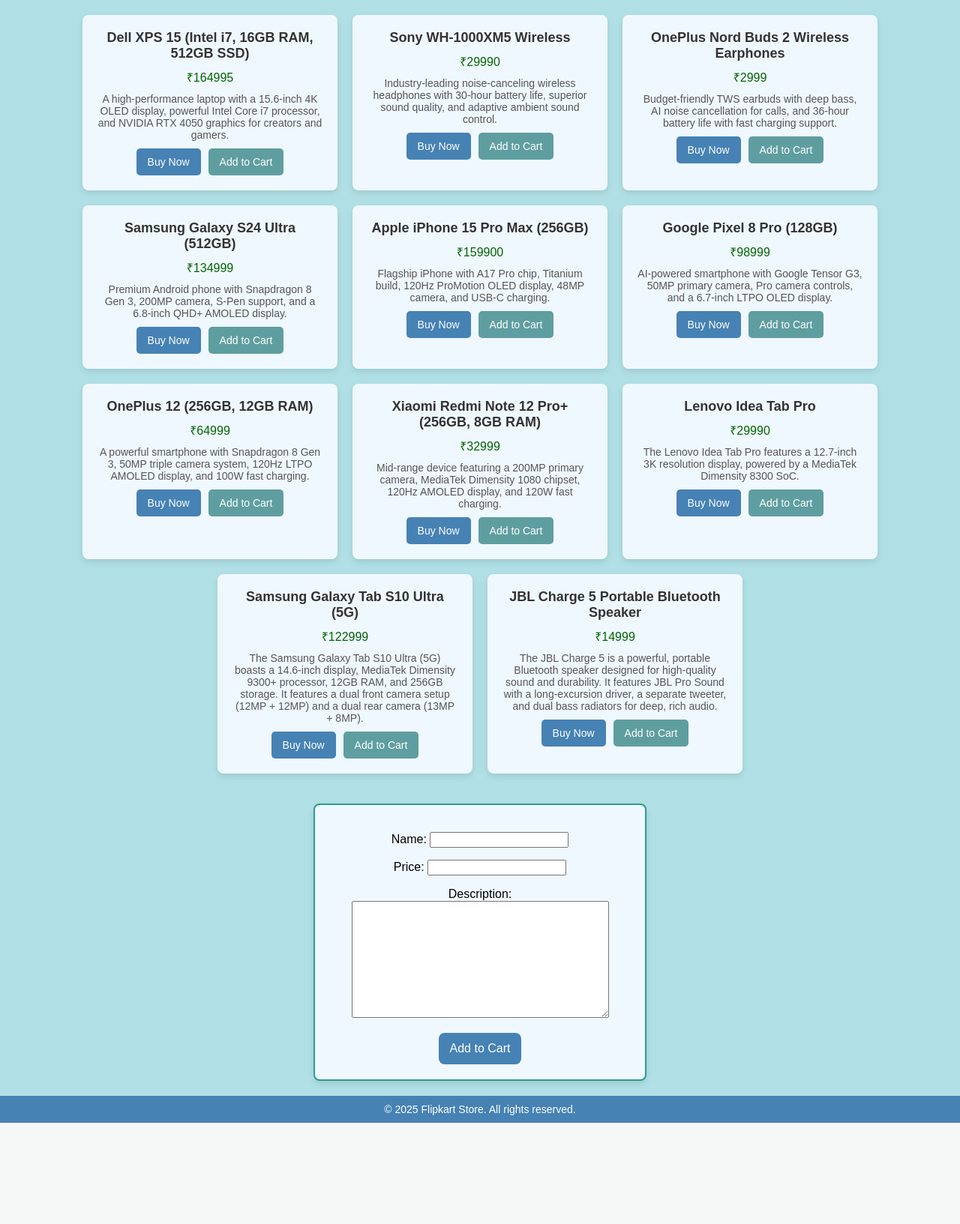
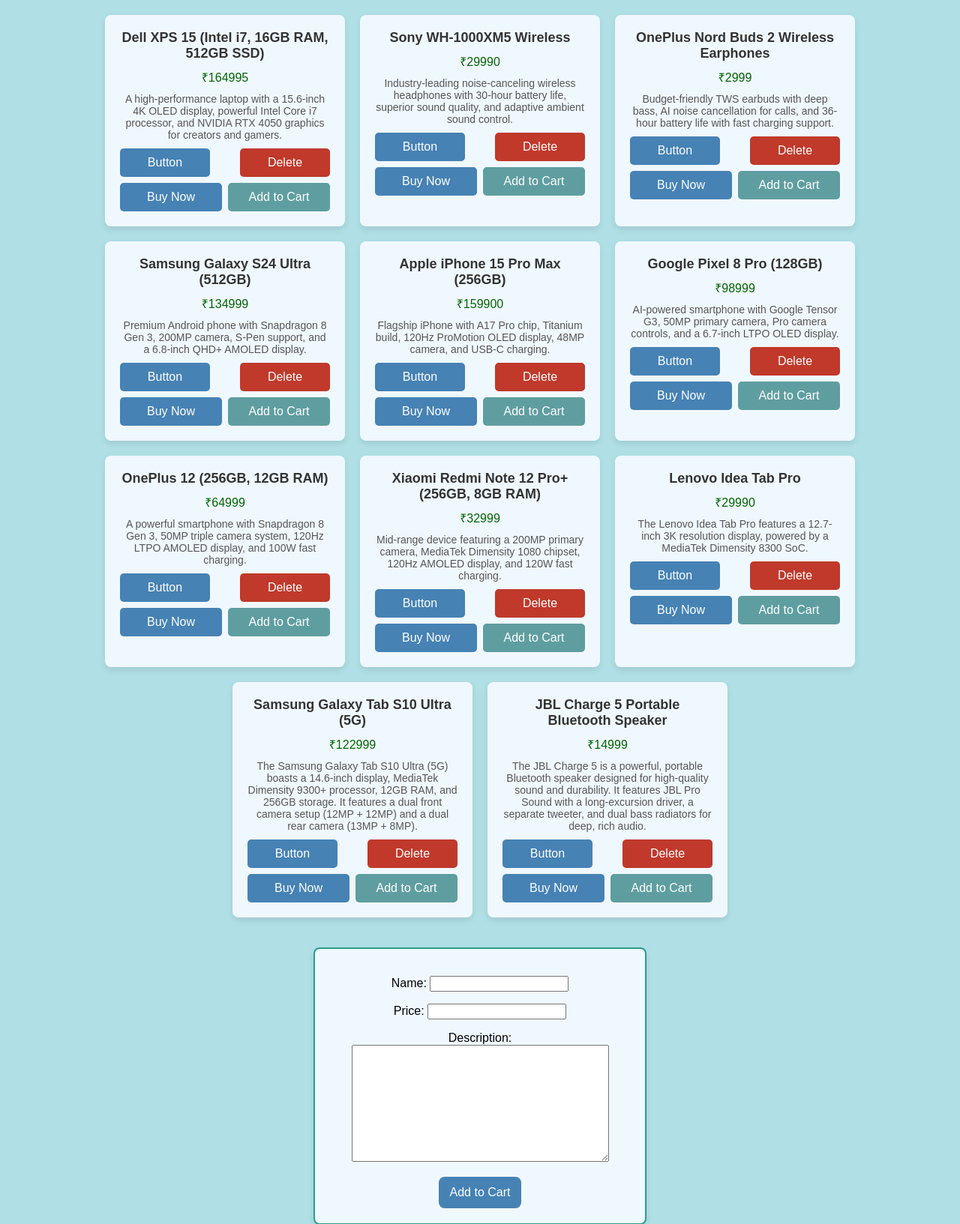
Before and after one commit to Rohan271004/Python_Project_Django, a Django app: page /electronics/product/ in a window 1280 px wide. Shown: the part 127-1760 px from the top of the page at 75% size. Before the commit the page ends 1625 px from the top, so only its background shows below. Run offline with Django 5.2, Linux system fonts and the light colour scheme; data comes from the database, SQL or seed files in the repository; both versions use the stored data as it was after the commit.

Commit message:
Third Commit

```diff
--- a/electronics/models.py
+++ b/electronics/models.py
@@ -5,6 +5,7 @@
     name = models.CharField(max_length=100)
     price = models.IntegerField()
     description = models.TextField()
+    image = models.ImageField(upload_to = 'images/', null=True , blank=True)
 
     def __str__(self):
         return self.name
--- a/electronics/templates/electronics/product_detail.html
+++ b/electronics/templates/electronics/product_detail.html
@@ -14,6 +14,8 @@
         flex-direction: column;
         align-items: center;
       }
+
+      /* Header */
       .header {
         background-color: #264653;
         color: white;
@@ -24,15 +26,17 @@
         font-weight: bold;
         animation: fadeInDown 1s ease-in-out;
       }
+
+      /* Navbar */
       .navbar {
         width: 100%;
         background-color: #2a9d8f;
-        overflow: hidden;
         display: flex;
         justify-content: center;
         padding: 10px 0;
         animation: fadeInDown 1s ease-in-out;
       }
+
       .navbar a {
         color: white;
         text-decoration: none;
@@ -40,10 +44,13 @@
         font-size: 18px;
         transition: background 0.3s;
       }
+
       .navbar a:hover {
         background-color: #1f776e;
         border-radius: 5px;
       }
+
+      /* Footer */
       .footer {
         background-color: #4682b4;
         color: white;
@@ -54,6 +61,8 @@
         margin-top: 20px;
         animation: fadeInUp 1s ease-in-out;
       }
+
+      /* Product container */
       .product-container {
         display: flex;
         flex-wrap: wrap;
@@ -62,89 +71,100 @@
         padding: 20px;
         animation: fadeIn 1s ease-in-out;
       }
+
       .product-card {
         background: #f0f8ff;
         padding: 20px;
         border-radius: 8px;
         box-shadow: 0 4px 8px rgba(0, 0, 0, 0.1);
-        width: 300px;
+        width: 280px;
         text-align: center;
         transition: transform 0.3s ease-in-out;
         animation: fadeInUp 1s ease-in-out;
       }
+
       .product-card:hover {
         transform: scale(1.05);
         box-shadow: 0 6px 12px rgba(0, 0, 0, 0.15);
       }
+
       .product-name {
         font-size: 18px;
         font-weight: bold;
         color: #333;
       }
+
       .product-price {
         font-size: 16px;
         color: #006400;
         margin: 10px 0;
       }
+
       .product-description {
         font-size: 14px;
         color: #555;
         margin-bottom: 10px;
       }
+
+      /* Buttons */
       .button-container {
         display: flex;
-        justify-content: center;
-        gap: 10px;
+        justify-content: space-between;
+        flex-wrap: wrap;
+        gap: 8px;
+        margin-top: 10px;
       }
+      .button-container button {
+        flex: 1;
+        min-width: 120px;
+        padding: 10px;
+        font-size: 16px;
+        text-align: center;
+        border-radius: 5px;
+        border: none;
+        cursor: pointer;
+      }
+
       .buy-button,
-      .cart-button {
+      .cart-button,
+      .update-button,
+      .delete-button {
         background-color: #4682b4;
         color: white;
         border: none;
         padding: 10px 15px;
-        border-radius: 5px;
+        border-radius: 8px;
         cursor: pointer;
         font-size: 14px;
-        transition: background-color 0.3s;
+        width: 110px;
+        transition: background-color 0.3s, transform 0.2s;
       }
+
       .cart-button {
         background-color: #5f9ea0;
       }
+
+      .delete-button {
+        background-color: #c0392b;
+      }
+
+      .update-button:hover,
       .buy-button:hover {
         background-color: #4169e1;
+        transform: scale(1.05);
       }
+
       .cart-button:hover {
         background-color: #20b2aa;
-      }
-      @keyframes fadeIn {
-        from {
-          opacity: 0;
-        }
-        to {
-          opacity: 1;
-        }
-      }
-      @keyframes fadeInDown {
-        from {
-          opacity: 0;
-          transform: translateY(-20px);
-        }
-        to {
-          opacity: 1;
-          transform: translateY(0);
-        }
-      }
-      @keyframes fadeInUp {
-        from {
-          opacity: 0;
-          transform: translateY(20px);
-        }
-        to {
-          opacity: 1;
-          transform: translateY(0);
-        }
+        transform: scale(1.05);
       }
 
+      .delete-button:hover {
+        background-color: #a93226;
+        transform: scale(1.05);
+      }
+
+      /* Form Styling */
       .form-container {
         background: #f0f8ff;
         padding: 20px;
@@ -156,28 +176,35 @@
         animation: fadeInUp 1s ease-in-out;
         border: 2px solid #2a9d8f;
       }
+
       .form-title {
         font-size: 20px;
         font-weight: bold;
         color: #264653;
         margin-bottom: 15px;
       }
+
       .styled-form {
         display: flex;
         flex-direction: column;
         gap: 12px;
       }
-    .styled-form input, .styled-form textarea, .styled-form select {
+
+      .styled-form input,
+      .styled-form textarea,
+      .styled-form select {
         width: 100%;
         padding: 12px;
         border: 2px solid #2a9d8f;
         border-radius: 10px;
         font-size: 16px;
       }
+
       .styled-form textarea {
         height: 100px;
         resize: vertical;
       }
+
       .submit-button {
         background-color: #4682b4;
         color: white;
@@ -188,8 +215,41 @@
         font-size: 16px;
         transition: background-color 0.3s;
       }
+
       .submit-button:hover {
         background-color: #4169e1;
+      }
+
+      /* Animations */
+      @keyframes fadeIn {
+        from {
+          opacity: 0;
+        }
+        to {
+          opacity: 1;
+        }
+      }
+
+      @keyframes fadeInDown {
+        from {
+          opacity: 0;
+          transform: translateY(-20px);
+        }
+        to {
+          opacity: 1;
+          transform: translateY(0);
+        }
+      }
+
+      @keyframes fadeInUp {
+        from {
+          opacity: 0;
+          transform: translateY(20px);
+        }
+        to {
+          opacity: 1;
+          transform: translateY(0);
+        }
       }
     </style>
   </head>
@@ -207,18 +267,25 @@
         <div class="product-name">{{ pro.name }}</div>
         <div class="product-price">₹{{ pro.price }}</div>
         <div class="product-description">{{ pro.description }}</div>
+
         <div class="button-container">
+          <a href="{% url 'update_product' pro.id %}"
+            ><button type="button" class="update-button">Button</button></a
+          >
+          <a href="{% url 'delete_product' pro.id %}"
+            ><button type="button" class="delete-button">Delete</button></a
+          >
           <button class="buy-button">Buy Now</button>
           <button class="cart-button">Add to Cart</button>
         </div>
       </div>
+
       {% endfor %}
     </div>
 
     <div class="form-container">
-      <form method="post">
-        {% csrf_token %}
-        {{ form.as_p }}
+      <form method="post" enctype="multipart/form-data">
+        {% csrf_token %} {{ form.as_p }}
         <button type="submit" class="submit-button">Add to Cart</button>
       </form>
     </div>
--- /dev/null
+++ b/electronics/templates/electronics/update_product.html
@@ -0,0 +1,6 @@
+<h2>Update Product</h2>
+<form method="POST">
+    {% csrf_token %}
+    {{ form.as_p }}
+    <button type="submit">Save changes</button>
+</form>
--- a/electronics/urls.py
+++ b/electronics/urls.py
@@ -3,4 +3,6 @@
 
 urlpatterns = [
     path('product/',views.product_detail, name='product_detail'),
+    path('update/<int:id>', views.update_product, name='update_product'),
+    path('delete_product/<int:id>', views.delete_product, name='delete_product'),
 ]
--- a/electronics/views.py
+++ b/electronics/views.py
@@ -1,4 +1,4 @@
-from django.shortcuts import render
+from django.shortcuts import render, redirect, get_object_or_404
 from .models import Product
 from .forms import ProductForm
 
@@ -16,4 +16,24 @@
         form = ProductForm(request.POST)
         if form.is_valid():
             form.save()
+            form = ProductForm()
     return render(request, 'electronics/product_detail.html', {"prod" : prod, "form":form})
+
+
+def update_product(request, id):
+    prod = get_object_or_404(Product, id=id)
+
+    if request.method == 'POST':
+        form = ProductForm(request.POST,request.FILES, instance=prod)
+        if form.is_valid():
+            form.save()
+            return redirect('product_detail')
+    else:
+        form = ProductForm(instance=prod)
+
+    return render(request, 'electronics/update_product.html', {'form':form,'prod':prod})
+
+def delete_product(request, id):
+    prod = get_object_or_404(Product, id=id)
+    prod.delete()
+    return redirect('product_detail')
```
Also changed, not shown: db.sqlite3, electronics/media/download.jfif (added), electronics/migrations/0002_product_image.py (added), images/download.jfif (added). Lines whose indentation alone changed are shown as unchanged.
